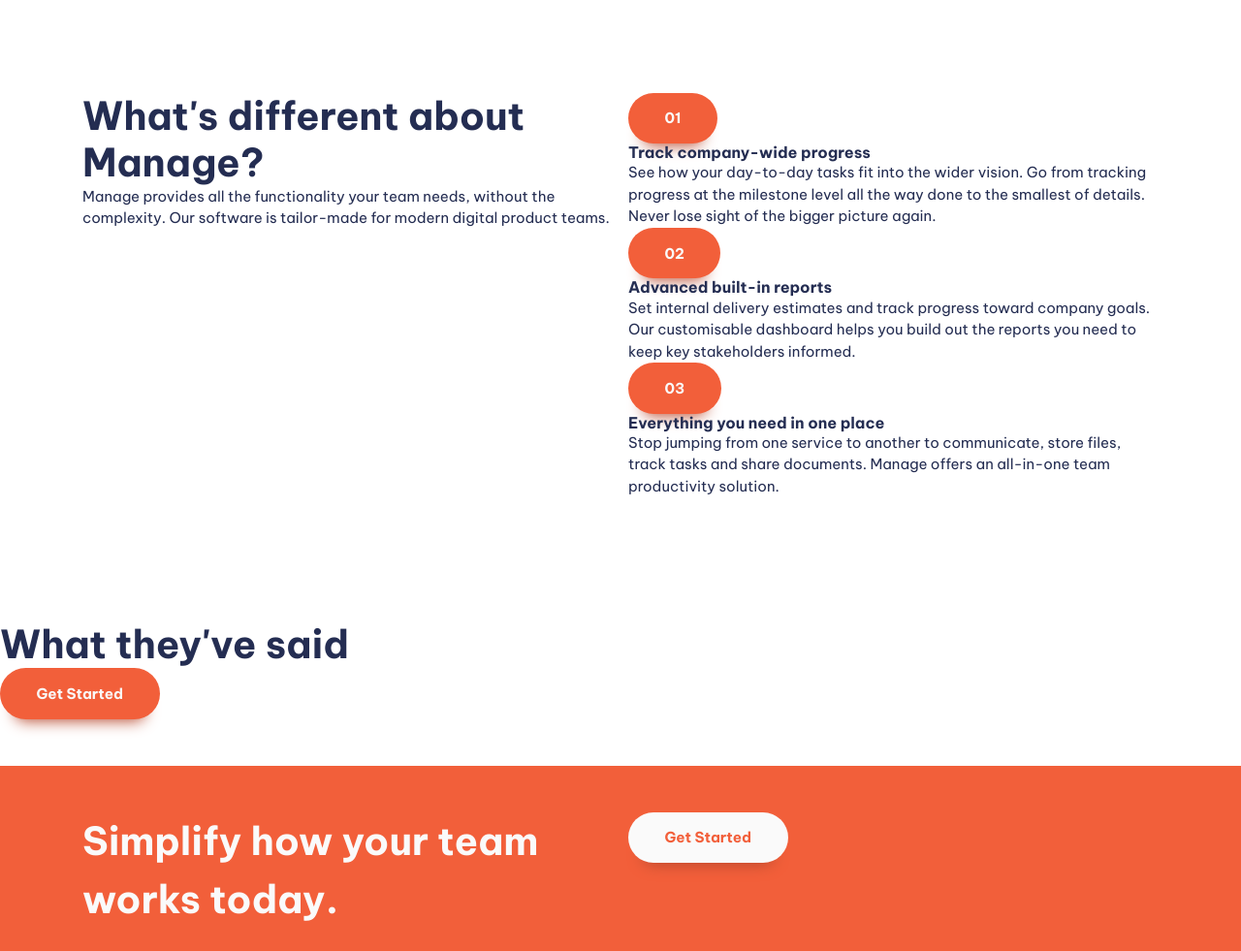
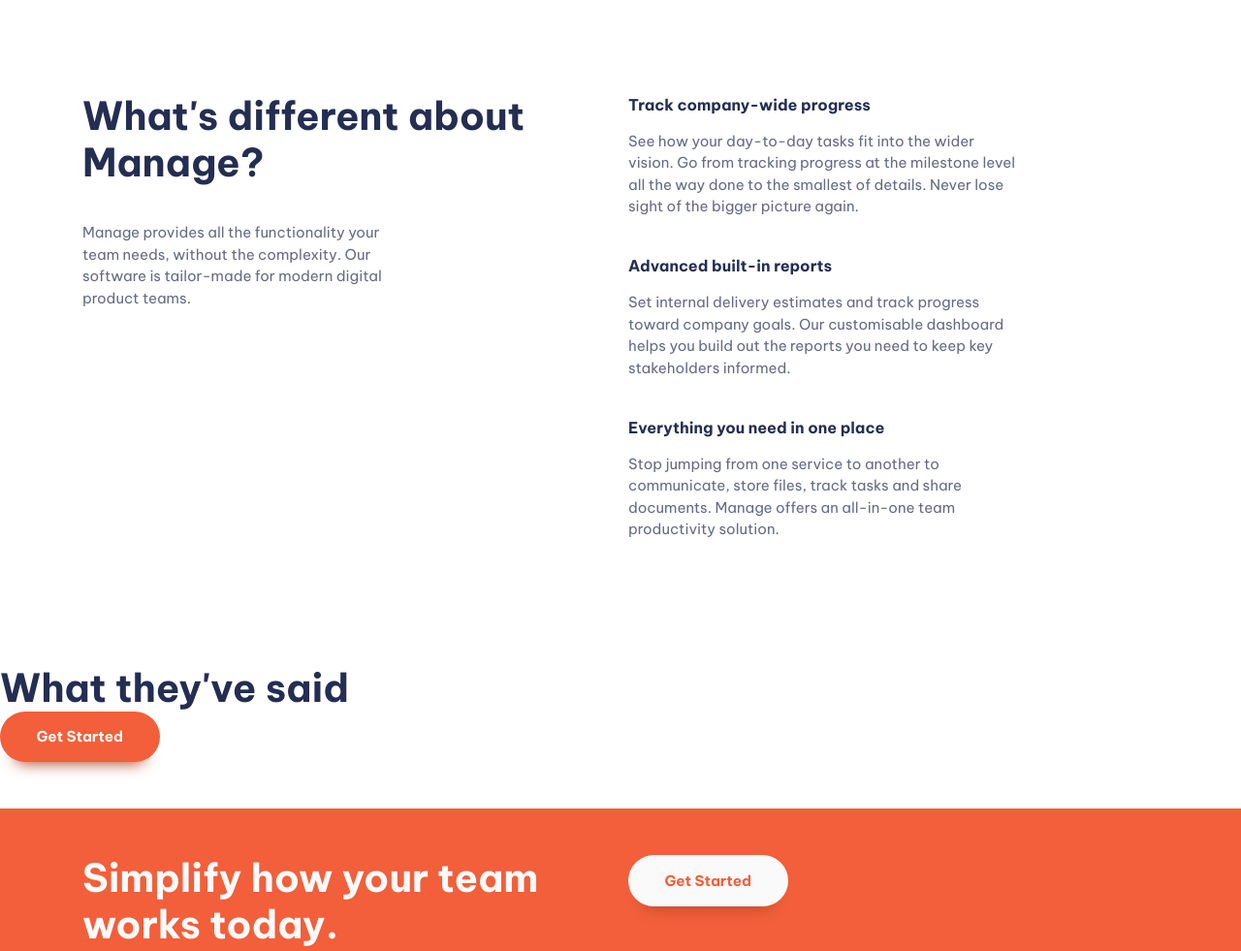
Before and after one commit to jonnywillrees/manage-landing-page, a website built with Vite: page index.html in a window 1280 px wide. Shown: the part 740-1721 px from the top of the page at 97% size. Built offline with nearby package versions, Linux system fonts and the light colour scheme.

Commit message:
- code cleanup. - add spacing accross website.

```diff
--- a/index.html
+++ b/index.html
@@ -16,7 +16,6 @@
         <div class="nav-wrapper">
           <a href="#"><img src="./images/logo.svg" alt="Manage"></a>
           <button class="mobile-nav-toggle" aria-control="primary-navigation" aria-expanded="false">
-            <img class="icon-close" src="images/icon-close.svg" alt="" aria-hidden="true">
             <img class="icon-hamburger" src="images/icon-hamburger.svg" alt="" aria-hidden="true">
             <span class="visually-hidden">Menu</span>
           </button>
@@ -30,20 +29,21 @@
               <li><a href="#">Community</a></li>
             </ul>
           </nav>
-          <button class="btn | display-sm-none display-md-inline-flex">Get Started</button>
+          <!-- Accompanying the implementation in style.css file on line 355. -->
+          <!-- <button class="btn | display-sm-none display-md-inline-flex">Get Started</button> -->
+          <button class="btn btn--nav">Get Started</button>
         </div>
       </div>
     </header>
 
     <main>
-
       <!-- Hero Section -->
       <section class="px-900">
         <div class="container">
           <div class="even-columns">
             <!-- left column -->
-            <div>
-              <h1 class="fs-primary-heading fw-bold">
+            <div class="flow">
+              <h1 class="primary-heading">
                 Bring everyone together to build better products.
               </h1>
               <p>
@@ -65,8 +65,8 @@
         <div class="container">
           <div class="even-columns">
             <!-- left column -->
-            <div>
-              <h2 class="fs-secondary-heading fw-bold">
+            <div class="flow">
+              <h2 class="secondary-heading">
                 What's different about Manage?
               </h2>
               <p>
@@ -75,33 +75,36 @@
             </div>
             <!-- right column -->
             <div>
-              <ul class="numbered-list" role="list">
+              <ul class="numbered-list | flow" role="list">
                 <li>
-                  <span class="about__chip btn btn--chip">01</span>
+                  <div class="flow" style="--flow-spacer: 1em;">
                     <h3 class="fs-600 fw-bold">Track company-wide progress</h3>
-                  <p class="about-cards__text paragraph-1">
+                    <p data-width="wide">
                       See how your day-to-day tasks fit into the wider vision. Go from
                       tracking progress at the milestone level all the way done to the
                       smallest of details. Never lose sight of the bigger picture again.
                     </p>
+                  </div>
                 </li>
                 <li>
-                  <span class="btn btn--chip">02</span>
+                  <div class="flow" style="--flow-spacer: 1em;">
                     <h3 class="fs-600 fw-bold">Advanced built-in reports</h3>
-                  <p class="about-cards__text paragraph-1">
+                    <p data-width="wide">
                       Set internal delivery estimates and track progress toward company
                       goals. Our customisable dashboard helps you build out the reports
                       you need to keep key stakeholders informed.
                     </p>
+                  </div>
                 </li>
                 <li>
-                  <span class="btn btn--chip">03</span>
+                  <div class="flow" style="--flow-spacer: 1em;">
                     <h3 class="fs-600 fw-bold">Everything you need in one place</h3>
-                  <p class="about-cards__text paragraph-1">
+                    <p data-width="wide">
                       Stop jumping from one service to another to communicate, store files,
                       track tasks and share documents. Manage offers an all-in-one team
                       productivity solution.
                     </p>
+                  </div>
                 </li>
               </ul>
             </div>
@@ -111,7 +114,7 @@
 
       <!-- Carousel section -->
       <section class="carousel | px-700">
-        <h2 class="fs-secondary-heading fw-bold">What they've said</h2>
+        <h2 class="secondary-heading">What they've said</h2>
         <!-- Insert Carousel Here -->
         <button class="btn">Get Started</button>
       </section>
@@ -124,7 +127,7 @@
         <div class="container">
           <div class="even-columns">
             <div>
-              <p class="fs-secondary-heading fw-bold">
+              <p class="secondary-heading">
                 Simplify how your team works today.
               </p>
             </div>
@@ -153,7 +156,7 @@
           <!-- Column two -->
           <div>
             <nav class="footer-nav" aria-label="Footer">
-              <ul role="list">
+              <ul role="list" class="flow" style="--flow-spacer: 1em;">
                 <li><a href="#">Home</a></li>
                 <li><a href="#">Pricing</a></li>
                 <li><a href="#">Products</a></li>
--- a/main.js
+++ b/main.js
@@ -2,7 +2,6 @@
 const navToggleBtn = document.querySelector('.mobile-nav-toggle');
 const primaryNav = document.querySelector('.primary-navigation');
 
-const closeIcon = document.querySelector('.icon-close');
 const hamburgerIcon = document.querySelector('.icon-hamburger');
 
 navToggleBtn.addEventListener('click', () => {
--- a/style.css
+++ b/style.css
@@ -91,13 +91,6 @@
   line-height: 1.5;
 }
 
-h1,
-h2,
-h3,
-h4 {
-  line-height: 1.2;
-}
-
 /* A elements that don't have a class get default styles */
 a:not([class]) {
   text-decoration-skip-ink: auto;
@@ -136,6 +129,16 @@
   color: var(--clr-primary-400);
 }
 
+p:not([class]) {
+  opacity: 0.7;
+  max-width: 33ch;
+}
+
+/* CUBE way to modify a element/component */
+p[data-width="wide"] {
+  max-width: 40ch;
+}
+
 /* ------ */
 /* button */
 /* ------ */
@@ -168,6 +171,13 @@
 .btn--inverted:focus-visible {
   background-color: var(--clr-neutral-100);
   color: var(--clr-accent-300);
+}
+
+/* Better solution to line 355. */
+@media(max-width: 50em) {
+  .btn--nav {
+    display: none;
+  }
 }
 
 /* ---------- */
@@ -246,10 +256,6 @@
     border: 0;
     padding: 0.5em;
   }
-
-  .mobile-nav-toggle .icon-close {
-    display: none;
-  }
 }
 
 /* --------------- */
@@ -265,6 +271,31 @@
   clip: rect(0, 0, 0, 0);
   white-space: nowrap; /* added line */
   border: 0;
+}
+
+.container {
+  --max-width: 1110px;
+  --padding-inline: 1rem;
+
+  /* create 1rem of space on each side of container on small screens */
+  width: min(var(--max-width), 100% - (var(--padding-inline) * 2));
+  margin-inline: auto;
+}
+
+.even-columns {
+  display: grid;
+  gap: 1rem;
+}
+
+@media (min-width: 50em) {
+  .even-columns {
+    grid-auto-flow: column;
+    grid-auto-columns: 1fr;
+  }
+}
+
+.flow > * + * {
+  margin-top: var(--flow-spacer, 2.5em);
 }
 
 .text-accent-100 {
@@ -308,11 +339,17 @@
 .fw-semi-bold { font-weight: var(--fw-semi-bold); }
 .fw-bold { font-weight: var(--fw-bold); }
 
-.fs-primary-heading {
+.primary-heading,
+.secondary-heading {
+  font-weight: var(--fw-bold);
+  line-height: 1.2;
+}
+
+.primary-heading {
   font-size: var(--fs-primary-heading);
 }
 
-.fs-secondary-heading {
+.secondary-heading {
   font-size: var(--fs-secondary-heading);
 }
 
@@ -329,7 +366,8 @@
   padding-block: var(--spacer-900);
 }
 
-.display-sm-none {
+/* TOO ABSTRACT */
+/* .display-sm-none {
   display: none;
 }
 
@@ -337,25 +375,4 @@
   .display-md-inline-flex {
     display: inline-flex;
   }
-}
-
-.container {
-  --max-width: 1110px;
-  --padding-inline: 1rem;
-
-  /* create 1rem of space on each side of container on small screens */
-  width: min(var(--max-width), 100% - (var(--padding-inline) * 2));
-  margin-inline: auto;
-}
-
-.even-columns {
-  display: grid;
-  gap: 1rem;
-}
-
-@media (min-width: 50em) {
-  .even-columns {
-    grid-auto-flow: column;
-    grid-auto-columns: 1fr;
-  }
-}
+} */
```
Lines whose indentation alone changed are shown as unchanged.
